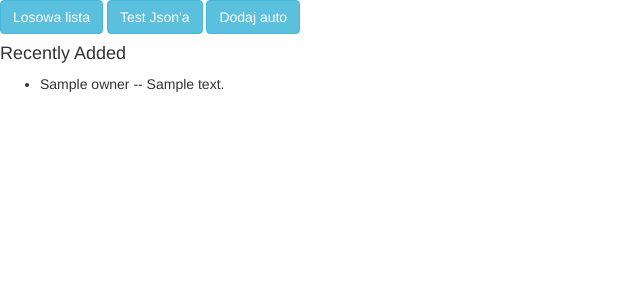
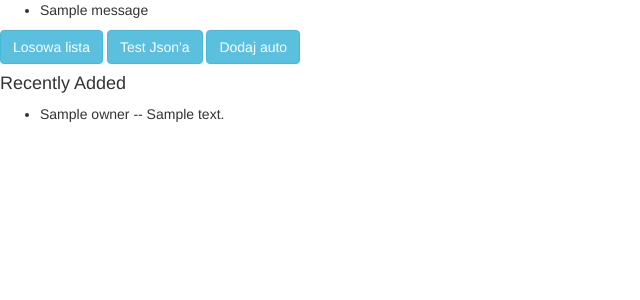
Before and after one commit to s1korrrr/pythonhacking-flask, a Flask app: page / in a window 1280 px wide. Shown: the top 300 px of the page, without its empty margins (0-640 px from the left). Run offline with Flask 2, Linux system fonts and the light colour scheme; tables that the repository leaves empty hold one stand-in row (values such as "Sample post"); one stand-in notice (Sample message) is shown; some libraries are stand-ins or nearby versions.

Commit message:
Added flash messages

```diff
--- a/src/templates/base.html
+++ b/src/templates/base.html
@@ -13,6 +13,18 @@
 </head>
 <body>
     <div class="main-container">
+        <article class="flashes">
+            {% with messages = get_flashed_messages() %}
+                {% if messages %}
+                    <ul>
+                        {% for message in messages %}
+                            <li>{{ message }}</li>
+                        {% endfor %}
+                    </ul>
+                {% endif %}
+            {% endwith %}
+        </article>
+
         {% block main %}
 
         {% endblock %}
--- a/src/views.py
+++ b/src/views.py
@@ -30,7 +30,7 @@ def add_car():
         car = Car(owner=logged_in_user(), plate=plate, description=description)
         db.session.add(car)
         db.session.commit()
-        # flash('Stored cars: {}'.format(description))
+        flash('Stored cars: {}'.format(description))
         return redirect(url_for('index'))
     return render_template('add_car.html', form=form)
 
```
